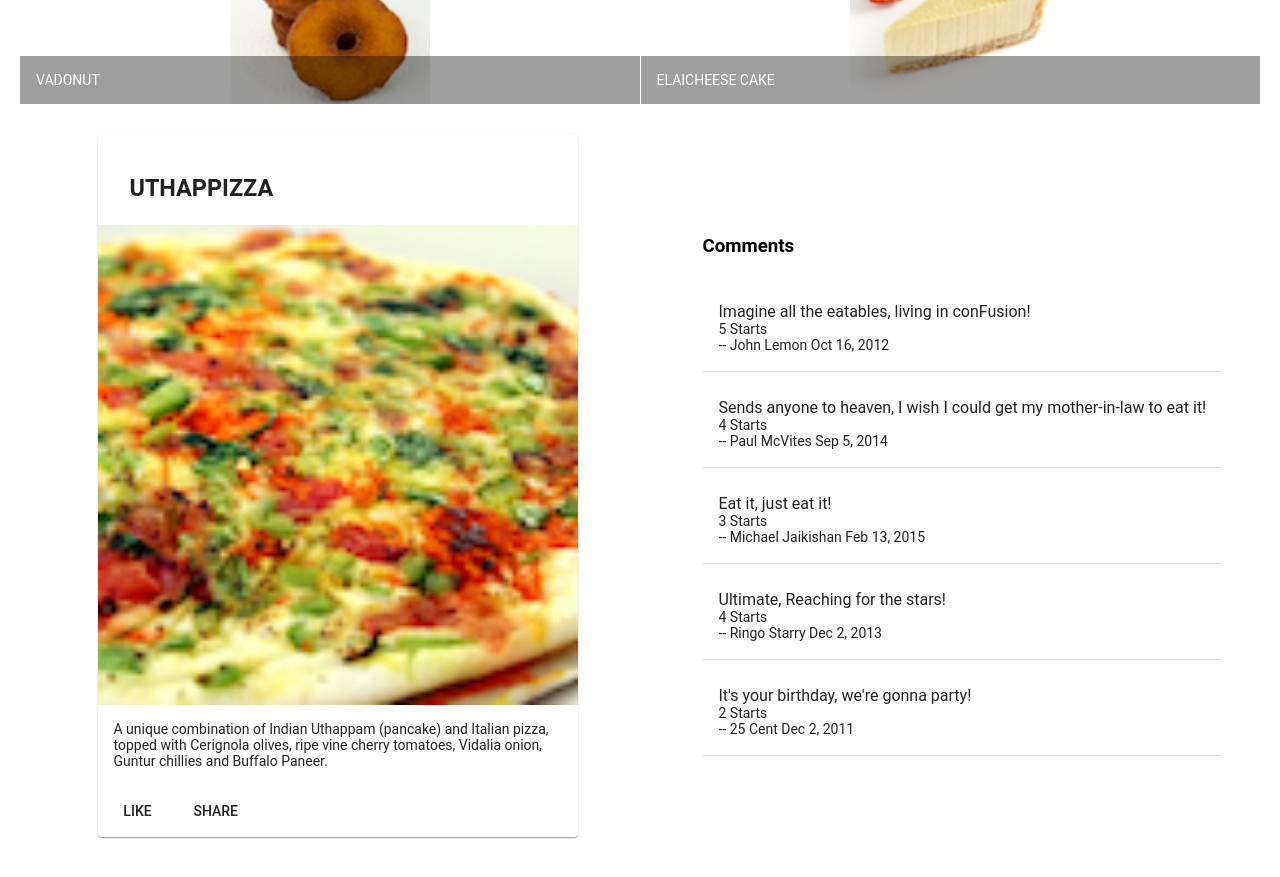
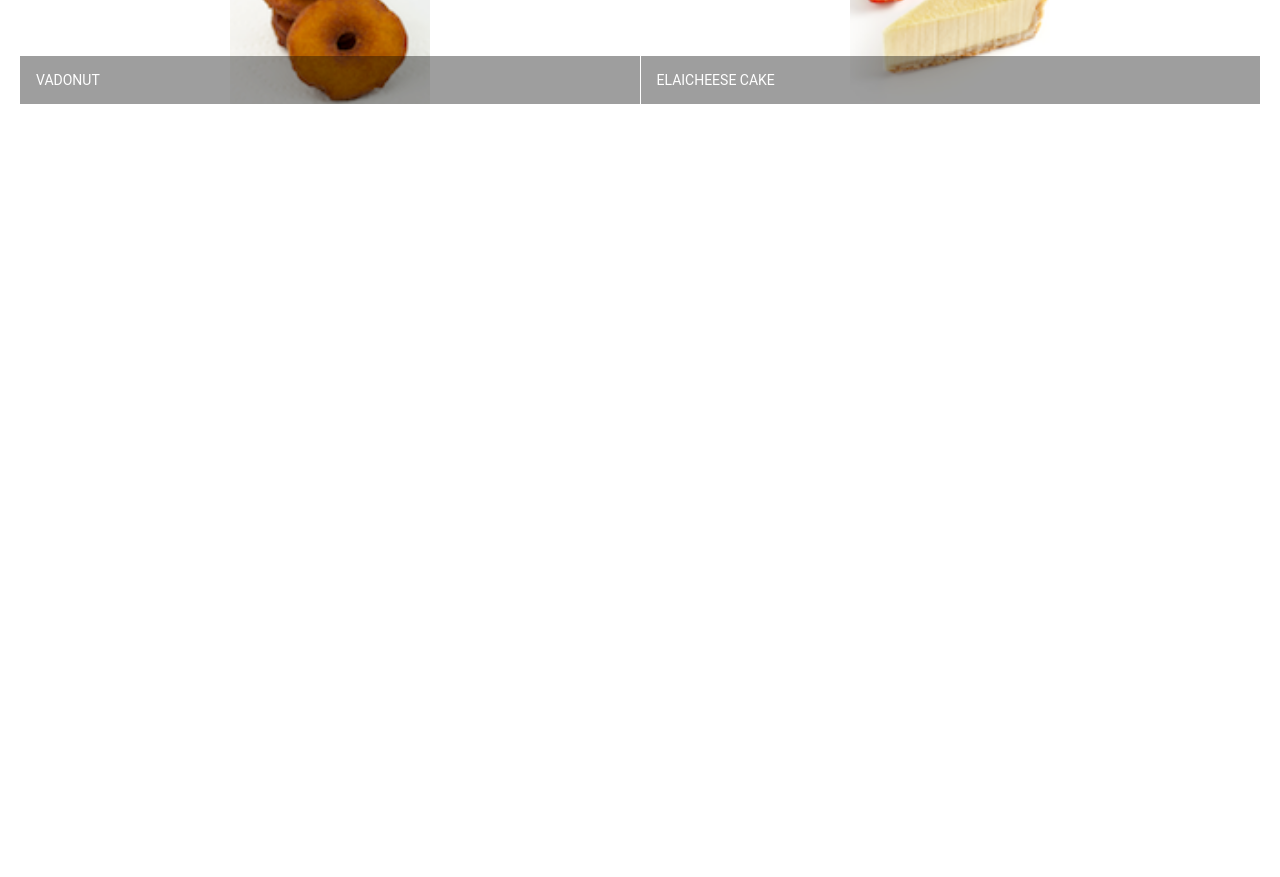
Before and after one commit to marianelamin/confusion-angular-coursera, an Angular app: page / in a window 1280 px wide. Shown: the part 460-1337 px from the top of the page. After the commit the page ends 800 px from the top, so only its background shows below. Built offline with nearby package versions, Linux system fonts and the light colour scheme.

Commit message:
data binding yay!

```diff
--- a/src/app/dishdetail/dishdetail.component.html
+++ b/src/app/dishdetail/dishdetail.component.html
@@ -6,9 +6,8 @@
     fxLayoutGap="10px"
     fxLayoutGap.xs="0">
 
-    <div fxFlex="40" *ngIf='dish'>
-        <div fxFlex>
-          <mat-card>
+    <div fxFlex="40">
+          <mat-card *ngIf='dish'>
             <mat-card-header>
               <mat-card-title>
                 <h3>{{dish.name | uppercase}}</h3>
@@ -24,15 +23,11 @@
             </mat-card-actions>
           </mat-card>
   </div>
-    </div>
 
-    <div fxFlex="40" *ngIf='dish'>
-      <div fxFlex>
-        <div>
+    <div fxFlex="40" >
+      <mat-list *ngIf='dish'>
           <h3>Comments</h3>
-        </div>
-        <mat-list *ngFor = 'let review of dish.comments' >
-          <mat-list-item >
+        <mat-list-item *ngFor = 'let review of dish.comments' >
           <span matLine> {{review.comment}} </span >
             <mat-divider></mat-divider>
           <span matLine> {{review.rating}} Starts </span>
@@ -43,7 +38,6 @@
       </mat-list>
     </div>
 </div>
-</div>
 
 
 <!-- <p>
--- a/src/app/dishdetail/dishdetail.component.ts
+++ b/src/app/dishdetail/dishdetail.component.ts
@@ -1,51 +1,5 @@
-import { Component, OnInit } from '@angular/core';
-// import { MenuComponent } from '../menu/menu.component';
-
-
-const DISH = {
-  id: '0',
-  name: 'Uthappizza',
-  image: '/assets/images/uthappizza.png',
-  category: 'mains',
-  featured: true,
-  label: 'Hot',
-  price: '4.99',
-  // tslint:disable-next-line:max-line-length
-  description: 'A unique combination of Indian Uthappam (pancake) and Italian pizza, topped with Cerignola olives, ripe vine cherry tomatoes, Vidalia onion, Guntur chillies and Buffalo Paneer.',
-  comments: [
-       {
-           rating: 5,
-           comment: 'Imagine all the eatables, living in conFusion!',
-           author: 'John Lemon',
-           date: '2012-10-16T17:57:28.556094Z'
-       },
-       {
-           rating: 4,
-           comment: 'Sends anyone to heaven, I wish I could get my mother-in-law to eat it!',
-           author: 'Paul McVites',
-           date: '2014-09-05T17:57:28.556094Z'
-       },
-       {
-           rating: 3,
-           comment: 'Eat it, just eat it!',
-           author: 'Michael Jaikishan',
-           date: '2015-02-13T17:57:28.556094Z'
-       },
-       {
-           rating: 4,
-           comment: 'Ultimate, Reaching for the stars!',
-           author: 'Ringo Starry',
-           date: '2013-12-02T17:57:28.556094Z'
-       },
-       {
-           rating: 2,
-           comment: 'It\'s your birthday, we\'re gonna party!',
-           author: '25 Cent',
-           date: '2011-12-02T17:57:28.556094Z'
-       }
-   ]
-};
-
+import { Component, OnInit, Input } from '@angular/core';
+import { Dish } from '../shared/dish';
 
 @Component({
   selector: 'app-dishdetail',
@@ -54,8 +8,8 @@ const DISH = {
 })
 export class DishdetailComponent implements OnInit {
 
-
-  dish = DISH;
+  @Input()
+  dish: Dish;
 
   constructor() { }
 
--- a/src/app/menu/menu.component.html
+++ b/src/app/menu/menu.component.html
@@ -12,7 +12,7 @@
   <div fxFlex>
 
       <mat-grid-list cols="2" rowHeight="200px">
-          <mat-grid-tile *ngFor='let dish of dishes'>
+          <mat-grid-tile *ngFor='let dish of dishes' (click)="onSelect(dish)">
             <img height="200px" src={{dish.image}} alt={{dish.name}} >
             <mat-grid-tile-footer>
               <h1> {{dish.name | uppercase}} </h1>
@@ -21,7 +21,7 @@
          </mat-grid-list>
   </div>
 
-  <app-dishdetail></app-dishdetail>
+  <app-dishdetail [dish]="selectedDish"></app-dishdetail>
 
 
 </div>
--- a/src/app/menu/menu.component.ts
+++ b/src/app/menu/menu.component.ts
@@ -1,49 +1,6 @@
 import { Component, OnInit } from '@angular/core';
 import { Dish } from '../shared/dish';
-
-const DISHES: Dish[] = [
-  {
-    id: '0',
-    name: 'Uthappizza',
-    image: '/assets/images/uthappizza.png',
-    category: 'mains',
-    featured: true,
-    label: 'Hot',
-    price: '4.99',
-    // tslint:disable-next-line:max-line-length
-    description: 'A unique combination of Indian Uthappam (pancake) and Italian pizza, topped with Cerignola olives, ripe vine cherry tomatoes, Vidalia onion, Guntur chillies and Buffalo Paneer.'
-  },
-  {
-    id: '1',
-    name: 'Zucchipakoda',
-    image: '/assets/images/zucchipakoda.png',
-    category: 'appetizer',
-    featured: false,
-    label: '',
-    price: '1.99',
-    description: 'Deep fried Zucchini coated with mildly spiced Chickpea flour batter accompanied with a sweet-tangy tamarind sauce'
-  },
-  {
-    id: '2',
-    name: 'Vadonut',
-    image: '/assets/images/vadonut.png',
-    category: 'appetizer',
-    featured: false,
-    label: 'New',
-    price: '1.99',
-    description: 'A quintessential ConFusion experience, is it a vada or is it a donut?'
-  },
-  {
-    id: '3',
-    name: 'ElaiCheese Cake',
-    image: '/assets/images/elaicheesecake.png',
-    category: 'dessert',
-    featured: false,
-    label: '',
-    price: '2.99',
-    description: 'A delectable, semi-sweet New York Style Cheese Cake, with Graham cracker crust and spiced with Indian cardamoms'
-  }
-];
+import { DISHES } from '../shared/dishes';
 
 @Component({
   selector: 'app-menu',
@@ -55,7 +12,7 @@ export class MenuComponent implements OnInit {
 
   dishes: Dish[] = DISHES;
 
-  selectedDish : Dish = DISHES[0];
+  selectedDish : Dish;
 
 
   constructor() { }
@@ -63,4 +20,9 @@ export class MenuComponent implements OnInit {
   ngOnInit() {
   }
 
+  onSelect(tdish : Dish){
+    this.selectedDish = tdish;
+    console.log(this.selectedDish);
+  }
+
 }
--- /dev/null
+++ b/src/app/shared/comment.ts
@@ -0,0 +1,6 @@
+export class Comment {
+    rating: number;
+    comment: string;
+    author: string;
+    date: string;
+}
--- a/src/app/shared/dish.ts
+++ b/src/app/shared/dish.ts
@@ -1,3 +1,5 @@
+import { Comment } from './comment';
+
 export class Dish {
     id: string;
     name: string;
@@ -7,5 +9,6 @@ export class Dish {
     label:string;
     price: string;
     description: string;
+    comments : Comment[];
 
 }
--- /dev/null
+++ b/src/app/shared/dishes.ts
@@ -0,0 +1,173 @@
+import { Dish } from './dish';
+
+export const DISHES: Dish[] = [
+    {
+        id: '0',
+        name: 'Uthappizza',
+        image: '/assets/images/uthappizza.png',
+        category: 'mains',
+        featured: true,
+        label: 'Hot',
+        price: '4.99',
+        // tslint:disable-next-line:max-line-length
+        description: 'A unique combination of Indian Uthappam (pancake) and Italian pizza, topped with Cerignola olives, ripe vine cherry tomatoes, Vidalia onion, Guntur chillies and Buffalo Paneer.',
+        comments: [
+            {
+                rating: 5,
+                comment: 'Imagine all the eatables, living in conFusion!',
+                author: 'John Lemon',
+                date: '2012-10-16T17:57:28.556094Z'
+            },
+            {
+                rating: 4,
+                comment: 'Sends anyone to heaven, I wish I could get my mother-in-law to eat it!',
+                author: 'Paul McVites',
+                date: '2014-09-05T17:57:28.556094Z'
+            },
+            {
+                rating: 3,
+                comment: 'Eat it, just eat it!',
+                author: 'Michael Jaikishan',
+                date: '2015-02-13T17:57:28.556094Z'
+            },
+            {
+                rating: 4,
+                comment: 'Ultimate, Reaching for the stars!',
+                author: 'Ringo Starry',
+                date: '2013-12-02T17:57:28.556094Z'
+            },
+            {
+                rating: 2,
+                comment: 'It\'s your birthday, we\'re gonna party!',
+                author: '25 Cent',
+                date: '2011-12-02T17:57:28.556094Z'
+            }
+        ]
+    },
+    {
+        id: '1',
+        name: 'Zucchipakoda',
+        image: '/assets/images/zucchipakoda.png',
+        category: 'appetizer',
+        featured: false,
+        label: '',
+        price: '1.99',
+        description: 'Deep fried Zucchini coated with mildly spiced Chickpea flour batter accompanied with a sweet-tangy tamarind sauce',
+        comments: [
+            {
+                rating: 5,
+                comment: '2Imagine all the eatables, living in conFusion!',
+                author: 'John Lemon',
+                date: '2012-10-16T17:57:28.556094Z'
+            },
+            {
+                rating: 4,
+                comment: 'Sends anyone to heaven, I wish I could get my mother-in-law to eat it!',
+                author: 'Paul McVites',
+                date: '2014-09-05T17:57:28.556094Z'
+            },
+            {
+                rating: 3,
+                comment: 'Eat it, just eat it!',
+                author: 'Michael Jaikishan',
+                date: '2015-02-13T17:57:28.556094Z'
+            },
+            {
+                rating: 4,
+                comment: 'Ultimate, Reaching for the stars!',
+                author: 'Ringo Starry',
+                date: '2013-12-02T17:57:28.556094Z'
+            },
+            {
+                rating: 2,
+                comment: 'It\'s your birthday, we\'re gonna party!',
+                author: '25 Cent',
+                date: '2011-12-02T17:57:28.556094Z'
+            }
+        ]
+    },
+    {
+        id: '2',
+        name: 'Vadonut',
+        image: '/assets/images/vadonut.png',
+        category: 'appetizer',
+        featured: false,
+        label: 'New',
+        price: '1.99',
+        description: 'A quintessential ConFusion experience, is it a vada or is it a donut?',
+        comments: [
+            {
+                rating: 5,
+                comment: '3Imagine all the eatables, living in conFusion!',
+                author: 'John Lemon',
+                date: '2012-10-16T17:57:28.556094Z'
+            },
+            {
+                rating: 4,
+                comment: 'Sends anyone to heaven, I wish I could get my mother-in-law to eat it!',
+                author: 'Paul McVites',
+                date: '2014-09-05T17:57:28.556094Z'
+            },
+            {
+                rating: 3,
+                comment: 'Eat it, just eat it!',
+                author: 'Michael Jaikishan',
+                date: '2015-02-13T17:57:28.556094Z'
+            },
+            {
+                rating: 4,
+                comment: 'Ultimate, Reaching for the stars!',
+                author: 'Ringo Starry',
+                date: '2013-12-02T17:57:28.556094Z'
+            },
+            {
+                rating: 2,
+                comment: 'It\'s your birthday, we\'re gonna party!',
+                author: '25 Cent',
+                date: '2011-12-02T17:57:28.556094Z'
+            }
+        ]
+    },
+    {
+        id: '3',
+        name: 'ElaiCheese Cake',
+        image: '/assets/images/elaicheesecake.png',
+        category: 'dessert',
+        featured: false,
+        label: '',
+        price: '2.99',
+        description: 'A delectable, semi-sweet New York Style Cheese Cake, with Graham cracker crust and spiced with Indian cardamoms',
+        comments: [
+            {
+                rating: 5,
+                comment: '4Imagine all the eatables, living in conFusion!',
+                author: 'John Lemon',
+                date: '2012-10-16T17:57:28.556094Z'
+            },
+            {
+                rating: 4,
+                comment: 'Sends anyone to heaven, I wish I could get my mother-in-law to eat it!',
+                author: 'Paul McVites',
+                date: '2014-09-05T17:57:28.556094Z'
+            },
+            {
+                rating: 3,
+                comment: 'Eat it, just eat it!',
+                author: 'Michael Jaikishan',
+                date: '2015-02-13T17:57:28.556094Z'
+            },
+            {
+                rating: 4,
+                comment: 'Ultimate, Reaching for the stars!',
+                author: 'Ringo Starry',
+                date: '2013-12-02T17:57:28.556094Z'
+            },
+            {
+                rating: 2,
+                comment: 'It\'s your birthday, we\'re gonna party!',
+                author: '25 Cent',
+                date: '2011-12-02T17:57:28.556094Z'
+            }
+        ]
+    }
+];
```
Lines whose indentation alone changed are shown as unchanged.
